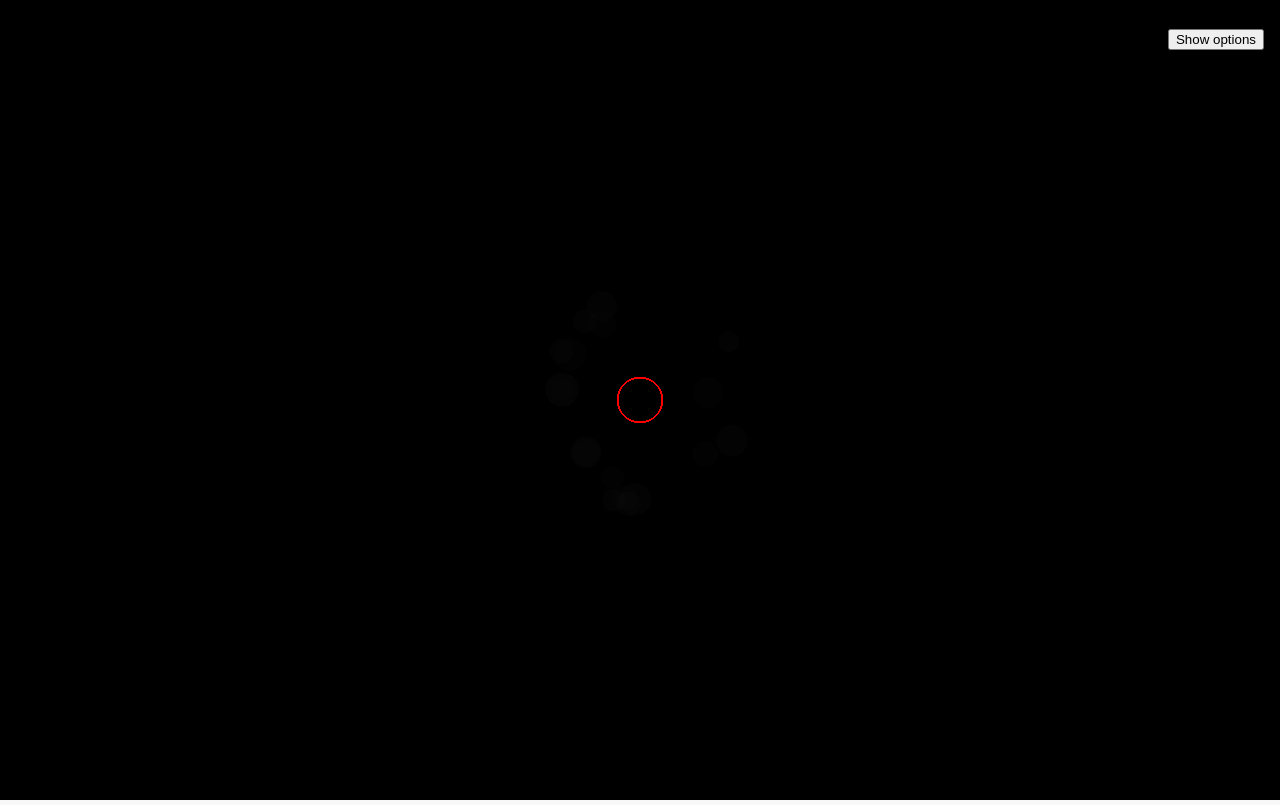
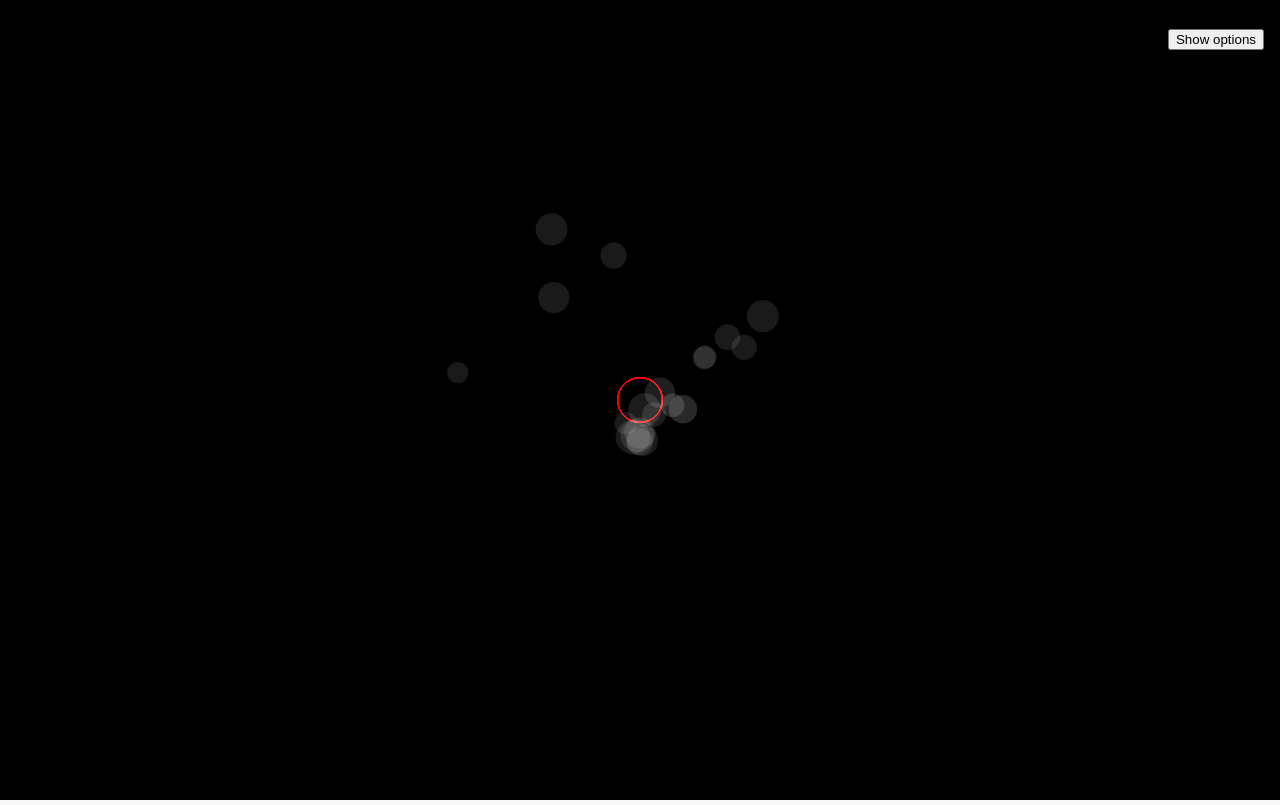
Before and after one commit to tongue/gfx, a SvelteKit app: page / in a window 1280 px wide. Built offline with nearby package versions, Linux system fonts and the light colour scheme.

Commit message:
fixes some more stuff

```diff
--- a/src/routes/+page.svelte
+++ b/src/routes/+page.svelte
@@ -10,6 +10,7 @@
 	import { persisted_options } from './persisted-options.svelte';
 	import { options as igb_options } from './mutators/invisible-gravitational-body';
 	import { options as g_options } from './mutators/gravity';
+	import { options as sa_options } from './mutators/alpha-speed'
 	import { deep_clone } from './utils';
 
 	let options: { [key: string]: any } = $state(deep_clone(cluster_options.default));
@@ -17,7 +18,8 @@
 
 	const mutator_options: { [key: string]: any } = {
 		[MutatorType.Gravity]: g_options,
-		[MutatorType.InvisibleGravitationalBody]: igb_options
+		[MutatorType.InvisibleGravitationalBody]: igb_options,
+		[MutatorType.AlphaSpeed]: sa_options
 	};
 
 	function cluster(canvas: HTMLCanvasElement, options: any) {
@@ -25,7 +27,6 @@
 		let instance: EntityCluster | null = null;
 
 		function update(options: EntityClusterOptions) {
-			console.log(options);
 			if (!ctx) return;
 			if (instance) {
 				instance.destroy();
--- a/src/routes/entities/circle.ts
+++ b/src/routes/entities/circle.ts
@@ -10,7 +10,7 @@ export class Circle implements Entity {
 		public position: Vector,
 		public velocity: Vector,
 		public acceleration: Vector,
-		public drag: Vector,
+		public drag: number,
 		public mass: number,
 		hex_color: string,
 		alpha: number
@@ -21,8 +21,12 @@ export class Circle implements Entity {
 	}
 
 	update() {
+		const drag = this.velocity.clone();
+		drag.normalize();
+		drag.multiply(new Vector(-1, -1));
+		drag.magnitude = this.drag * this.velocity.magnitude_squared;
+		this.acceleration.add(Vector.divide(drag, this.mass));
 		this.velocity.add(this.acceleration);
-		this.velocity.multiply(this.drag);
 		this.position.add(this.velocity);
 		this.acceleration.multiply(new Vector(0, 0));
 	}
--- a/src/routes/gravitation.ts
+++ b/src/routes/gravitation.ts
@@ -7,7 +7,7 @@ import {
 	options as igb_options,
 	type InvisibleGravitationalBodyOptions
 } from './mutators/invisible-gravitational-body';
-import { AlphaSpeed } from './mutators/alpha-speed';
+import { AlphaSpeed, options as as_options, type AlphaSpeedOptions } from './mutators/alpha-speed';
 import { Circle } from './entities/circle';
 
 // TODO: Easter egg:
@@ -25,7 +25,7 @@ export type EntityClusterOptions = {
 	velocity_magnitude: [number, number];
 	position_magnitude: [number, number];
 	mass_range: [number, number];
-	drag: [number, number];
+	drag: number;
 	palette: string[];
 	alpha: number;
 	trail: number;
@@ -45,7 +45,7 @@ type InvisibleGravitationalBodyMutator = {
 
 type AlphaSpeedMutator = {
 	type: MutatorType.AlphaSpeed;
-	options: {};
+	options: AlphaSpeedOptions;
 };
 
 type MutatorVariant = GravityMutator | InvisibleGravitationalBodyMutator | AlphaSpeedMutator;
@@ -88,13 +88,12 @@ export class EntityCluster {
 			position.magnitude = random_between(...options.position_magnitude);
 			velocity.rotate(Math.PI / 2);
 			const mass = random_between(...options.mass_range);
-			const drag = new Vector(...options.drag);
 			this.entities.push(
 				new Circle(
 					position,
 					velocity,
 					acceleration,
-					drag,
+					options.drag,
 					mass,
 					random_item(options.palette),
 					options.alpha
@@ -148,7 +147,7 @@ export const options = {
 		velocity_magnitude: [0.1, 0.5],
 		position_magnitude: [100, 150],
 		mass_range: [100, 300],
-		drag: [0.9, 0.9],
+		drag: 0.01,
 		gravity: 0.05,
 		palette: ['#ffffff'],
 		alpha: 0.4,
@@ -164,7 +163,7 @@ export const options = {
 			},
 			{
 				type: MutatorType.AlphaSpeed,
-				options: {}
+				options: { ...as_options.default }
 			}
 		]
 	},
@@ -191,10 +190,9 @@ export const options = {
 			},
 			{
 				value: 'drag',
-				title: 'drag',
+				title: 'Drag',
 				controls: [
 					{ type: 'range', min: 0, max: 1, step: 0.001 },
-					{ type: 'range', min: 0, max: 1, step: 0.001 }
 				]
 			},
 			{
--- a/src/routes/mutators/alpha-speed.ts
+++ b/src/routes/mutators/alpha-speed.ts
@@ -1,15 +1,24 @@
 import type { Mutator, Entity } from '../types';
 import { clamp } from '../utils';
 
-export type GravityOptions = {
-	gravity?: number;
-	distance_range?: [number, number];
+export type AlphaSpeedOptions = {
+	alpha?: [number, number];
+	multiplier?: number;
 };
 
 export class AlphaSpeed implements Mutator {
+	private min: number;
+	private max: number;
+	private multiplier: number;
+
+	constructor(options: AlphaSpeedOptions) {
+		this.min = options.alpha?.[0] ?? 0.1;
+		this.max = options.alpha?.[1] ?? 1;
+		this.multiplier = options.multiplier ?? 0.1;
+	}
 	update(entity: Entity) {
 		const [r, g, b] = entity.color.value;
-		entity.color.value = [r, g, b, clamp(entity.velocity.magnitude / 10, 0, 1)];
+		entity.color.value = [r, g, b, clamp(entity.velocity.magnitude * this.multiplier, this.min, this.max)];
 	}
 
 	debug() {
@@ -19,7 +28,25 @@ export class AlphaSpeed implements Mutator {
 
 export const options = {
 	default: {
+		alpha: [0.1, 1],
+		multiplier: 0.1
 	},
 	config: {
+		title: 'Alpha speed mutator',
+		configuration: [
+			{
+				value: 'alpha',
+				title: 'Alpha',
+				controls: [
+					{ type: 'range', min: 0, max: 1, step: 0.01 },
+					{ type: 'range', min: 0, max: 1, step: 0.01 }
+				]
+			},
+			{
+				value: 'multiplier',
+				title: 'Multiplier',
+				controls: [{ type: 'range', min: 0, max: 1, step: 0.01 }]
+			}
+		]
 	}
 };
--- a/src/routes/mutators/mouse-pusher.ts
+++ b/src/routes/mutators/mouse-pusher.ts
@@ -14,7 +14,6 @@ export class MousePusher implements Mutator {
 	private mass: number;
 
 	constructor(options: GravityOptions) {
-		console.log('MousePusher constructor', options);
 		this.gravity = options.gravity ?? -0.03;
 		this.distance_range = options.distance_range ?? [0, 5];
 		this.position = null;
--- a/src/routes/vector.ts
+++ b/src/routes/vector.ts
@@ -49,9 +49,13 @@ export class Vector {
 		return new Vector(v.x / scalar, v.y / scalar);
 	}
 
-	set magnitude(magnitude: number) {
+	set magnitude(magnitude: number | Vector) {
 		this.normalize();
-		this.multiply(new Vector(magnitude, magnitude));
+		if (typeof magnitude === 'number') {
+			this.multiply(new Vector(magnitude, magnitude));
+		} else {
+			this.multiply(magnitude);
+		}
 	}
 
 	get magnitude() {
```
